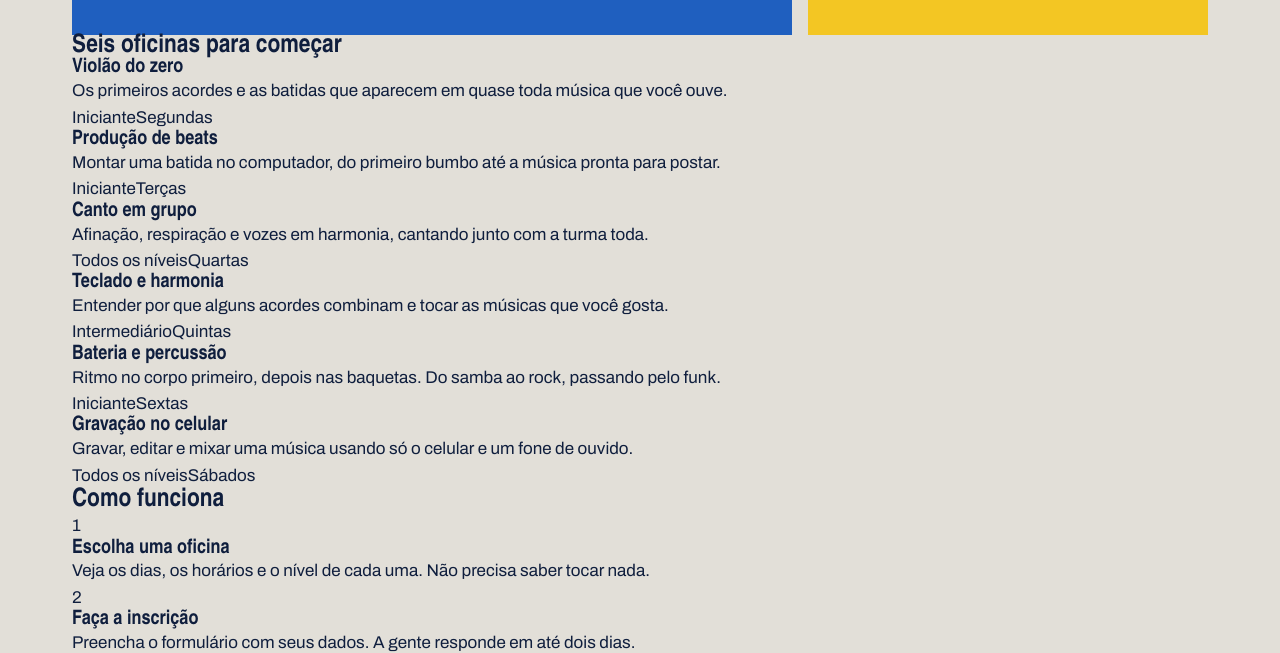
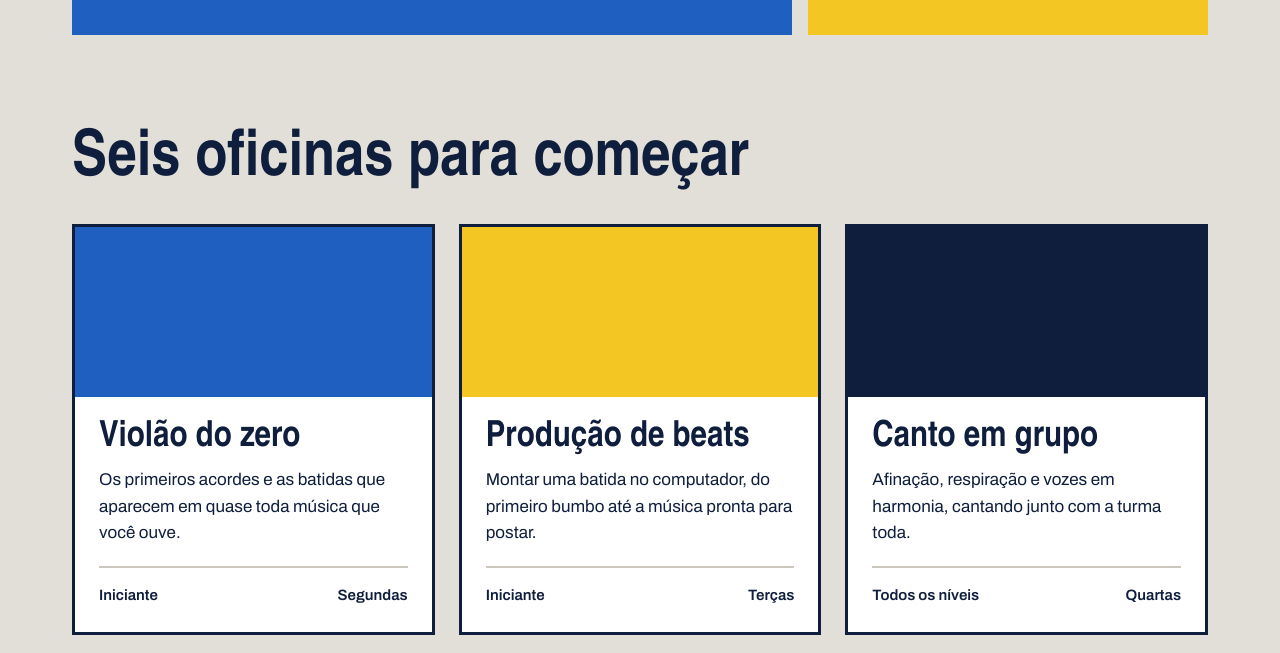
Before and after one commit to FabioNeko/laje_sonora, a plain HTML site: page index.html in a window 1280 px wide. Shown: the part 671-1324 px from the top of the page. Drawn offline with Linux system fonts and the light colour scheme; a web font is replaced by a local one.

Commit message:
cards das oficinas

```diff
--- a/index.css
+++ b/index.css
@@ -129,3 +129,60 @@ h1, h2, h3{
     .botao:hover {
         background-color: var(--caixa-dagua);
     }
+
+.secao {
+    margin-top: 96px;
+}
+
+.titulo-secao {
+    font-size: 64px;
+    margin-bottom: 32px;
+}
+
+.cards {
+    display: flex;
+    flex-wrap: wrap;
+    gap: 24px;
+}
+
+.card {
+    background-color: var(--branco);
+    border: 3px solid var(--tinta);
+    flex: 1 1 340px;
+
+    .foto {
+        height: 170px;
+        background-color: var(--concreto-escuro);
+    }
+
+    .foto-azul{
+        background-color: var(--caixa-dagua);
+    }
+
+    .foto-amarela {
+        background-color: var(--fita);
+    }
+
+    .foto-tinta{
+        background-color: var(--tinta);
+    }
+
+    h3 {
+        font-size: 36px;
+        margin-bottom: 12px;
+    }
+}
+
+.card-texto {
+    padding: 24px;
+}
+
+.card-info {
+    margin-top: 20px;
+    padding-top: 16px;
+    border-top: 2px solid var(--concreto-escuro);
+    font-weight: 600;
+    font-size: 15px;
+    display: flex;
+    justify-content: space-between;
+}
```
